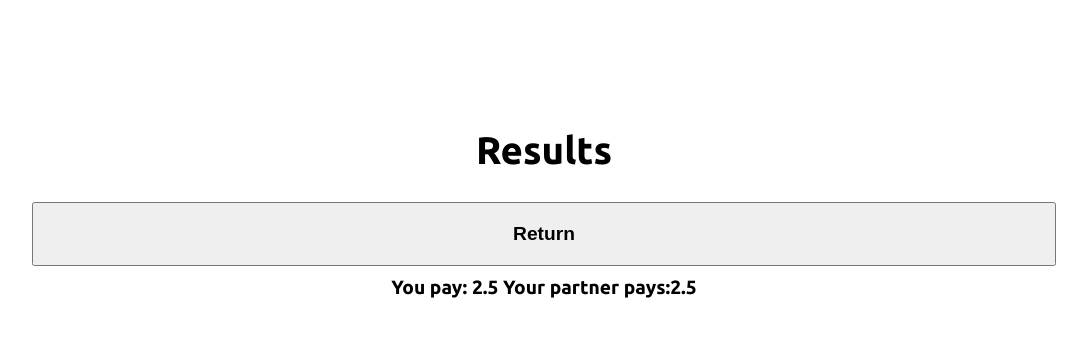
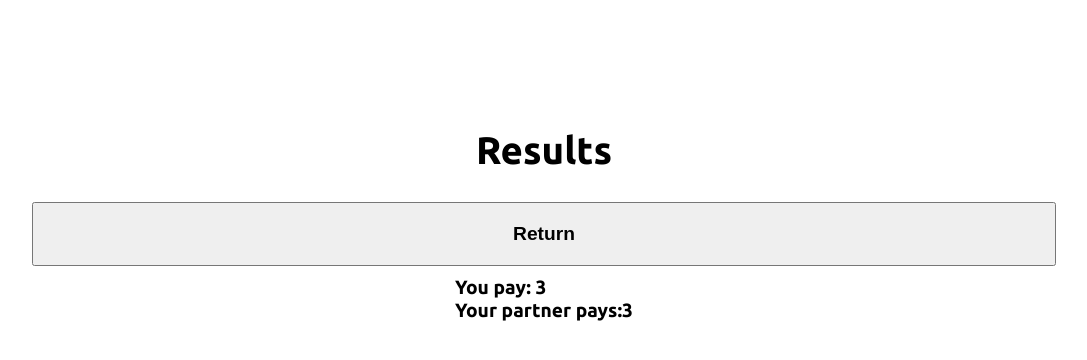
Before and after one commit to ThomasNass/EqPay, a plain HTML site: page index.html in a window 1280 px wide. Both pictures are taken after typing "5", "5", "5" into the empty fields and a click on the button "Calculate". Shown: the whole page, without its empty margins (96-1183 px from the left). Drawn offline with Linux system fonts and the light colour scheme.

Commit message:
rounded numbers, and change css for line breaks on results page

```diff
--- a/script.js
+++ b/script.js
@@ -28,12 +28,12 @@ const calc = () => {
 
     const total = parseInt(yourIncome) + parseInt(partnerIncome);
 
-    const yourCut = (parseInt(yourIncome) / parseInt(total)) * parseInt(expenses);
-    const partnerCut = parseInt(partnerIncome) / parseInt(total) * parseInt(expenses);
+    const yourCut = Math.round((parseInt(yourIncome) / parseInt(total)) * parseInt(expenses));
+    const partnerCut = Math.round(parseInt(partnerIncome) / parseInt(total) * parseInt(expenses));
     showResults();
     const message = document.createElement("p");
 
-    message.textContent = `You pay: ${yourCut} \n Your partner pays:${partnerCut}`;
+    message.textContent = `You pay: ${yourCut} \nYour partner pays:${partnerCut}`;
 
     rescont.appendChild(message);
 
@@ -56,5 +56,8 @@ const showResults = () => {
 }
 
 returnBtn.addEventListener("click", () => {
-    showResults()
+
+    rescont.lastChild.remove();
+
+    showResults();
 })
--- a/style.css
+++ b/style.css
@@ -13,7 +13,6 @@ html{
 
 .content{
     background-image: url(mathlady.jpg);
-    background-position:center;
     background-size: contain;
     position: absolute;
     height: 100%;
@@ -70,6 +69,7 @@ button{
     background-color:rgba(255,255,255,0.5);
 }
 .rescont{
+
     display: flex;
     flex-direction: column;
     align-items: center;
@@ -77,5 +77,6 @@ button{
 }
 
 .rescont h1,p{
+    white-space: pre;
     margin-bottom:20px ;
 }
```
